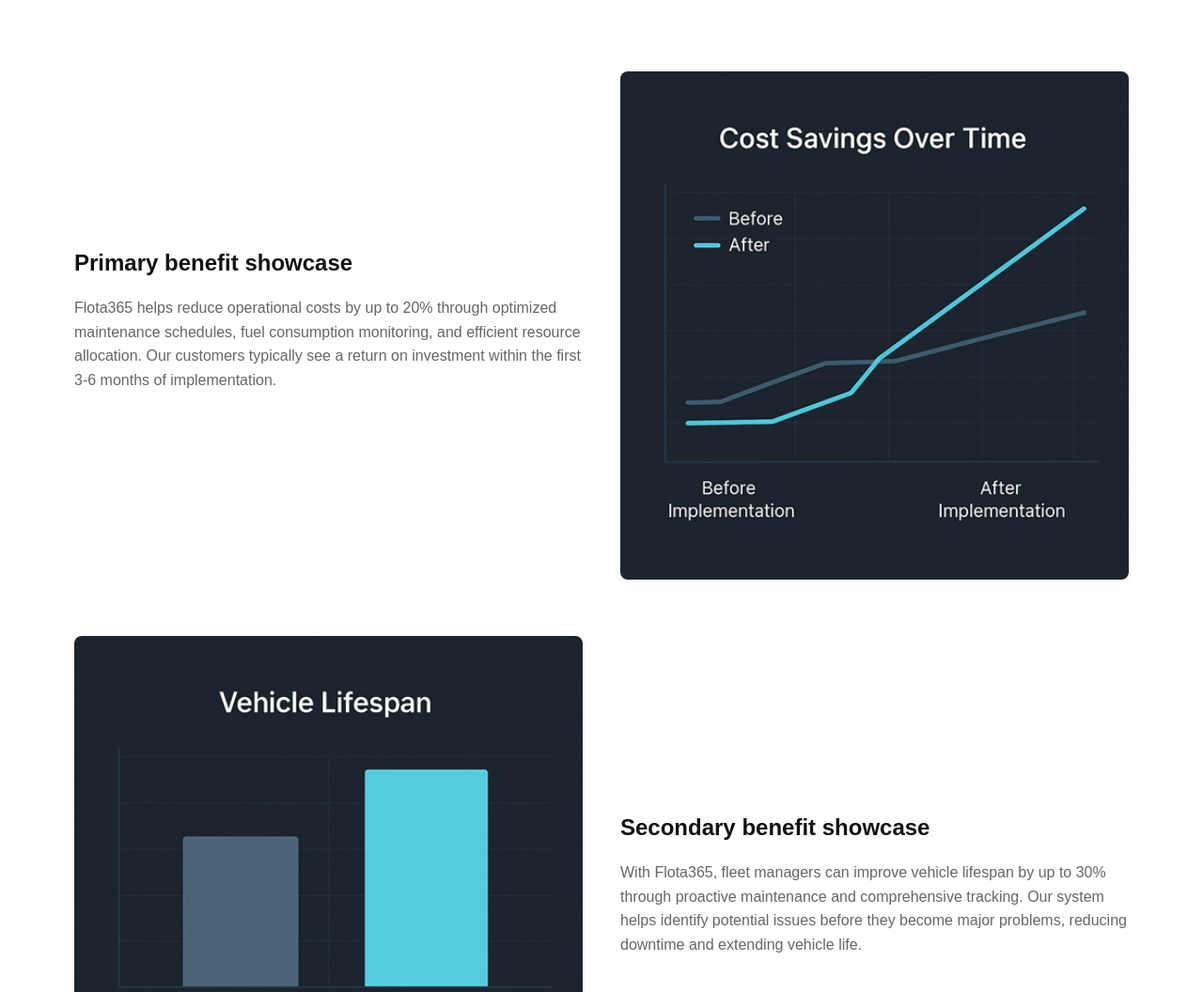
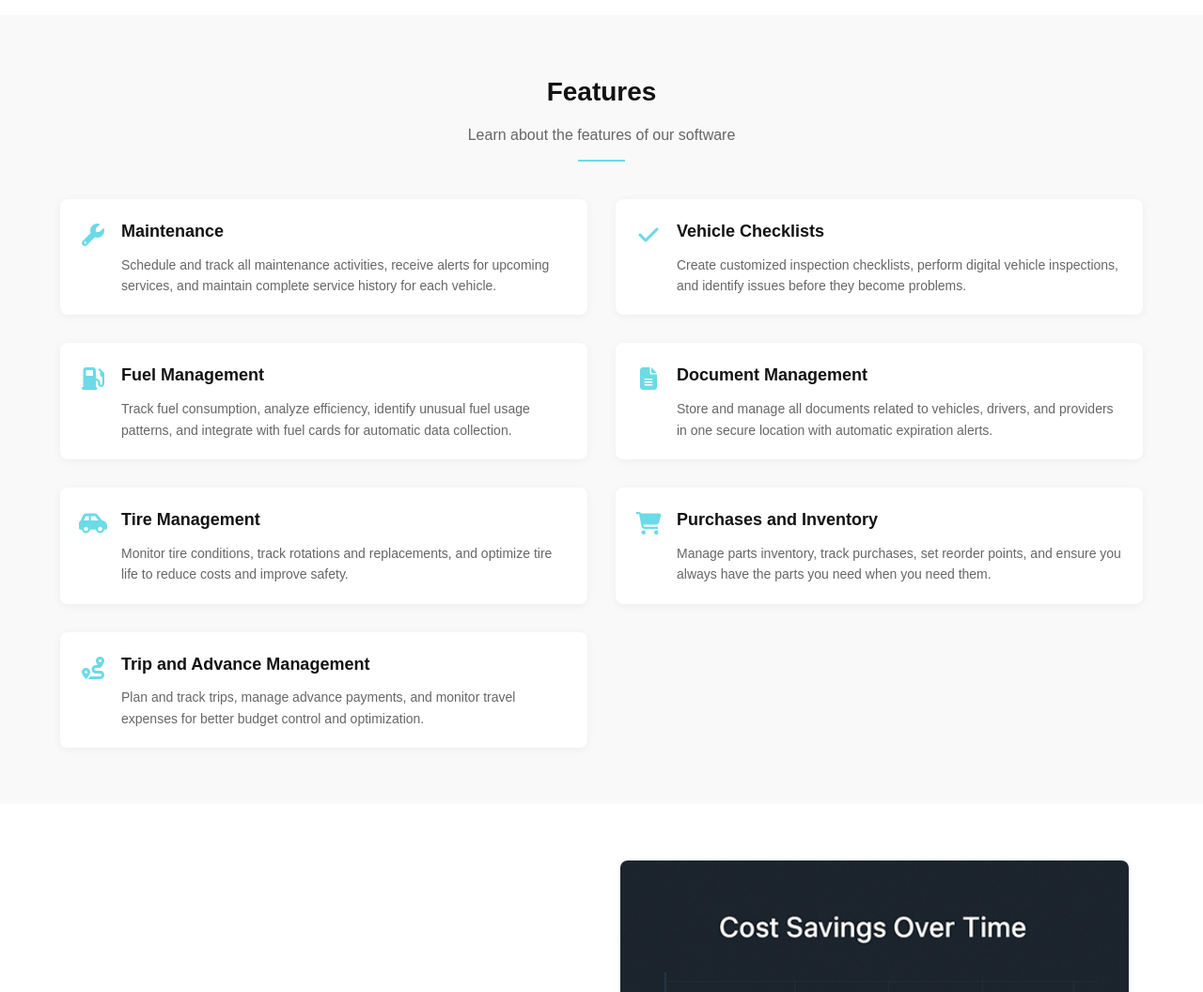
Before and after one commit to 1ASI0730-2510-4370-G3-Flota365/VSC-Visionaries-Landing-Page, a website built with Vite: page VSC-Visionaries-LandingPage/index.html in a window 1280 px wide. Shown: the part 1920-2976 px from the top of the page at 94% size. Built offline with nearby package versions, Linux system fonts and the light colour scheme.

Commit message:
feat(features): add Features Sections into the Landing Page

```diff
--- a/VSC-Visionaries-LandingPage/index.html
+++ b/VSC-Visionaries-LandingPage/index.html
@@ -103,6 +103,81 @@
         </div>
     </section>
 
+    <!-- Features Section -->
+    <section class="features" id="features">
+        <div class="container">
+            <div class="section-title">
+                <h2 data-i18n="features.title">Features</h2>
+                <p data-i18n="features.subtitle">Learn about the features of our software</p>
+            </div>
+            <div class="features-grid">
+                <div class="feature-item">
+                    <div class="feature-icon">
+                        <i class="fas fa-wrench" style="color: #6CDAE7;"></i>
+                    </div>
+                    <div class="feature-content">
+                        <h3 data-i18n="features.maintenance.title">Maintenance</h3>
+                        <p data-i18n="features.maintenance.desc">Schedule and track all maintenance activities, receive alerts for upcoming services, and maintain complete service history for each vehicle.</p>
+                    </div>
+                </div>
+                <div class="feature-item">
+                    <div class="feature-icon">
+                        <i class="fas fa-check" style="color: #6CDAE7;"></i>
+                    </div>
+                    <div class="feature-content">
+                        <h3 data-i18n="features.checklists.title">Vehicle Checklists</h3>
+                        <p data-i18n="features.checklists.desc">Create customized inspection checklists, perform digital vehicle inspections, and identify issues before they become problems.</p>
+                    </div>
+                </div>
+                <div class="feature-item">
+                    <div class="feature-icon">
+                        <i class="fas fa-gas-pump" style="color: #6CDAE7;"></i>
+                    </div>
+                    <div class="feature-content">
+                        <h3 data-i18n="features.fuel.title">Fuel Management</h3>
+                        <p data-i18n="features.fuel.desc">Track fuel consumption, analyze efficiency, identify unusual fuel usage patterns, and integrate with fuel cards for automatic data collection.</p>
+                    </div>
+                </div>
+                <div class="feature-item">
+                    <div class="feature-icon">
+                        <i class="fas fa-file-alt" style="color: #6CDAE7;"></i>
+                    </div>
+                    <div class="feature-content">
+                        <h3 data-i18n="features.documents.title">Document Management</h3>
+                        <p data-i18n="features.documents.desc">Store and manage all documents related to vehicles, drivers, and providers in one secure location with automatic expiration alerts.</p>
+                    </div>
+                </div>
+                <div class="feature-item">
+                    <div class="feature-icon">
+                        <i class="fas fa-car-side" style="color: #6CDAE7;"></i>
+                    </div>
+                    <div class="feature-content">
+                        <h3 data-i18n="features.tires.title">Tire Management</h3>
+                        <p data-i18n="features.tires.desc">Monitor tire conditions, track rotations and replacements, and optimize tire life to reduce costs and improve safety.</p>
+                    </div>
+                </div>
+                <div class="feature-item">
+                    <div class="feature-icon">
+                        <i class="fas fa-shopping-cart" style="color: #6CDAE7;"></i>
+                    </div>
+                    <div class="feature-content">
+                        <h3 data-i18n="features.inventory.title">Purchases and Inventory</h3>
+                        <p data-i18n="features.inventory.desc">Manage parts inventory, track purchases, set reorder points, and ensure you always have the parts you need when you need them.</p>
+                    </div>
+                </div>
+                <div class="feature-item">
+                    <div class="feature-icon">
+                        <i class="fas fa-route" style="color: #6CDAE7;"></i>
+                    </div>
+                    <div class="feature-content">
+                        <h3 data-i18n="features.trips.title">Trip and Advance Management</h3>
+                        <p data-i18n="features.trips.desc">Plan and track trips, manage advance payments, and monitor travel expenses for better budget control and optimization.</p>
+                    </div>
+                </div>
+            </div>
+        </div>
+    </section>
+
     <!-- Benefits Section -->
     <section class="benefits">
         <div class="container">
--- a/VSC-Visionaries-LandingPage/src/css/style.css
+++ b/VSC-Visionaries-LandingPage/src/css/style.css
@@ -324,6 +324,53 @@ nav {
     font-size: 14px;
 }
 
+/* === Features Section === */
+.features {
+    padding: 60px 0;
+    background-color: #f9f9f9;
+}
+
+.features-grid {
+    display: grid;
+    grid-template-columns: repeat(2, 1fr);
+    gap: 30px;
+    margin: 0 -15px;
+}
+
+.feature-item {
+    padding: 20px;
+    display: flex;
+    align-items: flex-start;
+    background-color: #fff;
+    border-radius: 8px;
+    box-shadow: 0 2px 10px rgba(0, 0, 0, 0.05);
+    transition: transform 0.3s ease, box-shadow 0.3s ease;
+}
+
+.feature-item:hover {
+    transform: translateY(-3px);
+    box-shadow: 0 5px 15px rgba(0, 0, 0, 0.08);
+}
+
+.feature-icon {
+    margin-right: 15px;
+    font-size: 24px;
+    min-width: 30px;
+    text-align: center;
+}
+
+.feature-content h3 {
+    margin: 0 0 10px 0;
+    font-size: 18px;
+    color: #121212;
+}
+
+.feature-content p {
+    color: #666;
+    margin: 0;
+    font-size: 14px;
+}
+
 /* === Benefits Section === */
 .benefits {
     padding: 60px 0;
```
